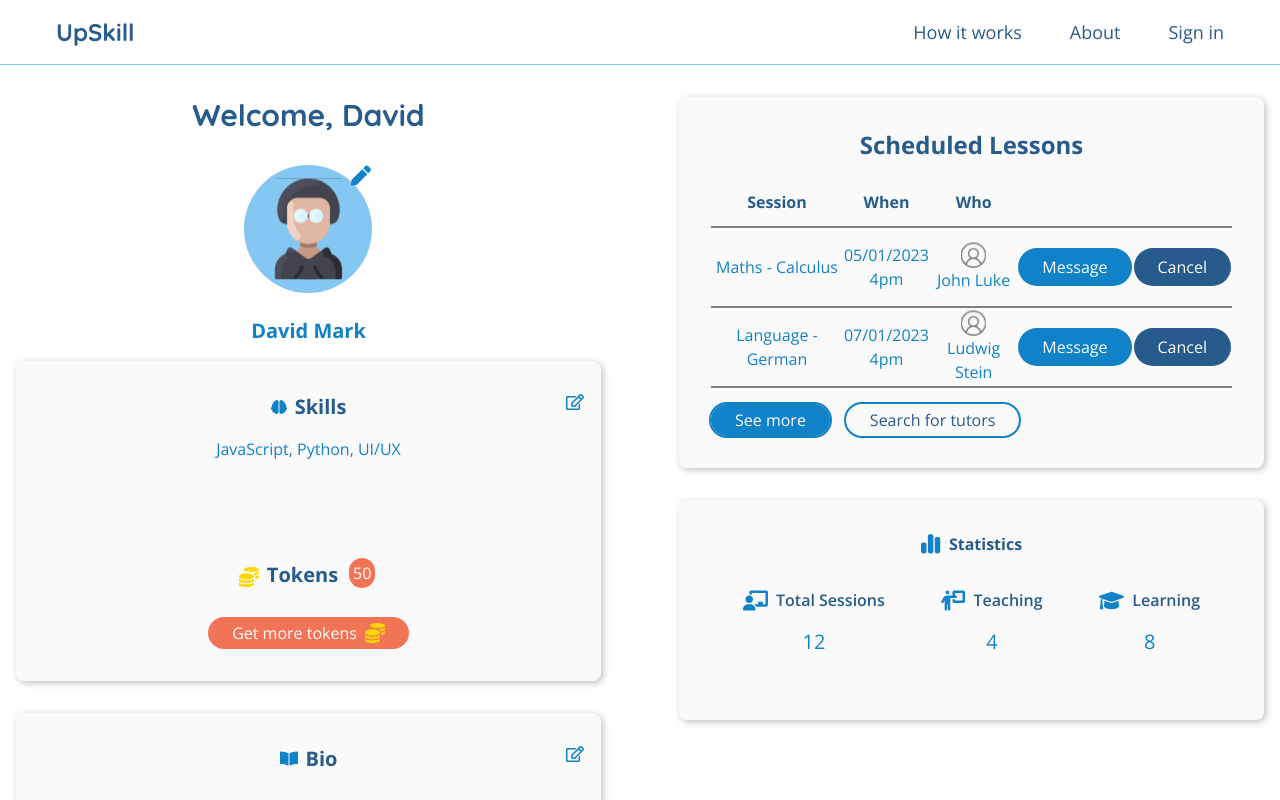
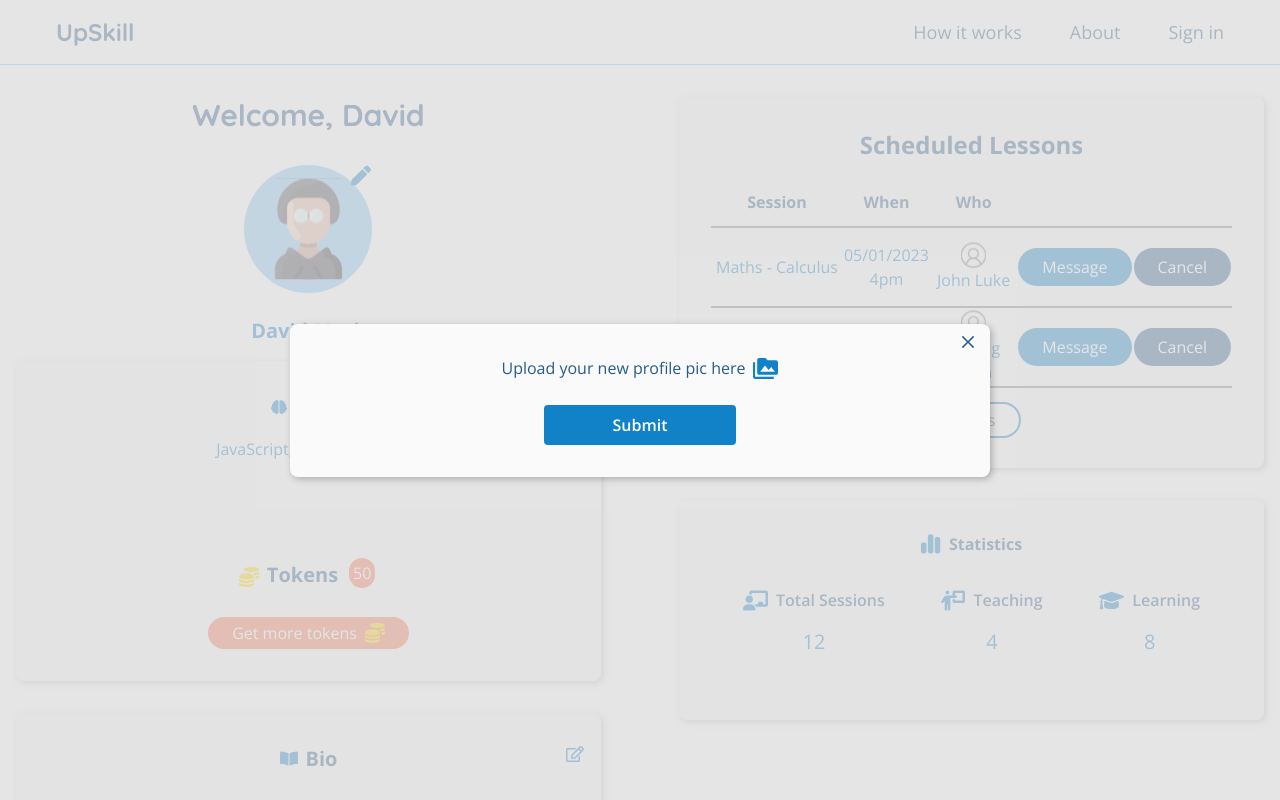
Before and after one commit to chingu-voyages/UpSkill, a React (Vite) app in the folder client/: page /dashboard in a window 1280 px wide. Both pictures are taken after a click on the picture 361 px from the left and 175 px from the top of the page. Shown: the top 800 px of the page. Built offline with nearby package versions, Linux system fonts and the light colour scheme.

Commit message:
feature: setup basic modal outline and set profil pic functionality

```diff
--- a/client/package.json
+++ b/client/package.json
@@ -9,6 +9,7 @@
     "preview": "vite preview"
   },
   "dependencies": {
+    "axios": "^1.2.3",
     "react": "^18.2.0",
     "react-dom": "^18.2.0",
     "react-icons": "^4.7.1",
--- /dev/null
+++ b/client/src/components/Modal/PhotoModal.jsx
@@ -0,0 +1,59 @@
+import "./modal.css";
+import { MdPermMedia } from "react-icons/md";
+import { RxCross2 } from "react-icons/rx";
+import { useEffect, useRef } from "react";
+
+const PhotoModal = ({ setEditPhoto }) => {
+  const clickRef = useRef(null);
+
+  useEffect(() => {
+    function handleClickOutside(e) {
+      if (!clickRef.current.contains(e.target)) {
+        closeModal();
+      }
+    }
+    document.addEventListener("mousedown", handleClickOutside);
+    return () => {
+      document.removeEventListener("mousedown", handleClickOutside);
+    };
+  }, [clickRef]);
+
+  const closeModal = () => {
+    setEditPhoto(false);
+  };
+  const handleSubmit = e => {
+    e.preventDefault();
+
+    // closeModal();
+  };
+  return (
+    <div className="modal-container primary">
+      <form ref={clickRef} className="modalCard" onSubmit={handleSubmit}>
+        <RxCross2
+          size={20}
+          className="absolute top-2 right-3 cursor-pointer hover:text-baby"
+          onClick={closeModal}
+        />
+        <label
+          htmlFor="photo"
+          className="flex items-center justify-center gap-2"
+        >
+          Upload your new profile pic here
+          <MdPermMedia
+            size={25}
+            className="cursor-pointer text-grotto-100 hover:text-baby"
+          />
+          <input
+            type="file"
+            id="photo"
+            accept=".png,.jpg,.jpeg,.gif"
+            className="hidden"
+          />
+        </label>
+        <button className="btn">Submit</button>
+      </form>
+    </div>
+  );
+};
+
+export default PhotoModal;
--- /dev/null
+++ b/client/src/components/Modal/modal.css
@@ -0,0 +1,40 @@
+.modal-container {
+  background-color: #dcdbdbb7;
+  display: flex;
+  position: fixed;
+  width: 100%;
+  height: 100%;
+  top: 0;
+  left: 0;
+  right: 0;
+  bottom: 0;
+  align-items: center;
+  z-index: 100;
+  justify-content: center;
+  animation: fadeIn 0.4s ease-in forwards;
+}
+
+@media only screen and (min-width: 550px) {
+  .edit-modal {
+    width: 50rem;
+    height: 30rem;
+  }
+}
+
+@media only screen and (max-width: 300px) {
+  .edit-modal {
+    height: 37rem;
+  }
+}
+
+@keyframes fadeIn {
+  0% {
+    opacity: 0;
+  }
+  50% {
+    opacity: 0.5;
+  }
+  100% {
+    opacity: 1;
+  }
+}
--- a/client/src/index.css
+++ b/client/src/index.css
@@ -71,4 +71,7 @@ th {
   .btn {
     @apply bg-grotto-100 font-semibold text-white p-2 rounded w-48 hover:bg-primary;
   }
+  .modalCard {
+    @apply flex flex-col items-center gap-6 bg-cardBg rounded-lg shadow-cardSh px-4 py-8 my-2 mx-auto w-[90%] max-w-[700px] relative;
+  }
 }
--- a/client/src/pages/Dashboard.jsx
+++ b/client/src/pages/Dashboard.jsx
@@ -1,4 +1,3 @@
-import React from "react";
 import avatar from "../assets/dashboard/avatar.svg";
 import pencil from "../assets/dashboard/pencil.svg";
 import skill from "../assets/dashboard/skills.svg";
@@ -11,11 +10,25 @@ import stats from "../assets/dashboard/statistics.svg";
 import session from "../assets/dashboard/sessions.svg";
 import teach from "../assets/dashboard/teaching.svg";
 import learn from "../assets/dashboard/learner.svg";
-import Footer from "../components/Footer";
+
+import PhotoModal from "../components/Modal/PhotoModal";
+
+import { useState, useEffect } from "react";
 
 const Dashboard = () => {
+  const [editPhoto, setEditPhoto] = useState(false);
+
+  useEffect(() => {
+    if (editPhoto) {
+      window.document.body.style.overflow = "hidden";
+    } else if (!editPhoto) {
+      window.document.body.style.overflow = "unset";
+    }
+  }, [editPhoto]);
+
   return (
     <main className="text-primary max-w-screen-xl m-auto flex items-center justify-between max-[1000px]:m-auto p-4 min-h-screen ">
+      {editPhoto && <PhotoModal setEditPhoto={setEditPhoto} />}
       <div className="flex gap-spaceBtwbioXScheduledLssn max-[1000px]:flex-col">
         <section className="max-w-dashSKillsSection w-full text-center flex flex-col items-center">
           <div className="flex items-center flex-col">
@@ -26,8 +39,12 @@ const Dashboard = () => {
               <img src={avatar} alt="" />
               <img
                 src={pencil}
-                alt=""
+                alt="pencil to edit user's photo"
                 className="absolute right-0 cursor-pointer"
+                onClick={() => {
+                  setEditPhoto(prev => !prev);
+                }}
+                itemType="file"
               />
             </div>
 
--- a/client/tailwind.config.cjs
+++ b/client/tailwind.config.cjs
@@ -12,6 +12,7 @@ module.exports = {
           200: "#656567",
           300: "#B0B0AF",
         },
+        modalBg: "#dcdbdbb7",
         rocketBg: "#23445B",
         baby: "#84C7F2",
         grotto: { 100: "#1181C8", 200: "#1d4ed8" },
```
Also changed, not shown: 1 other file (tests, documents, lock files or other folders).
